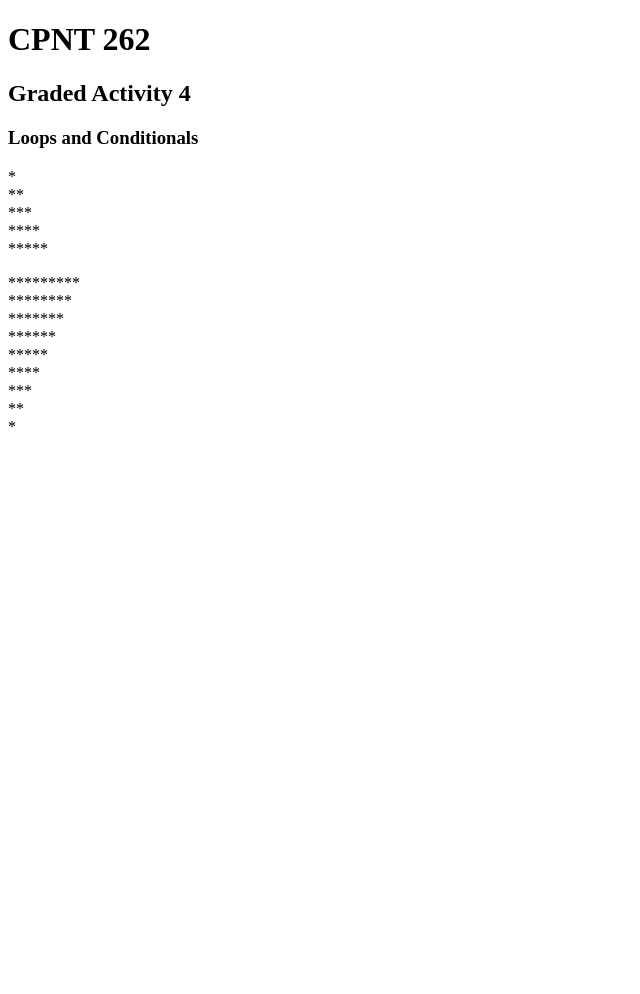
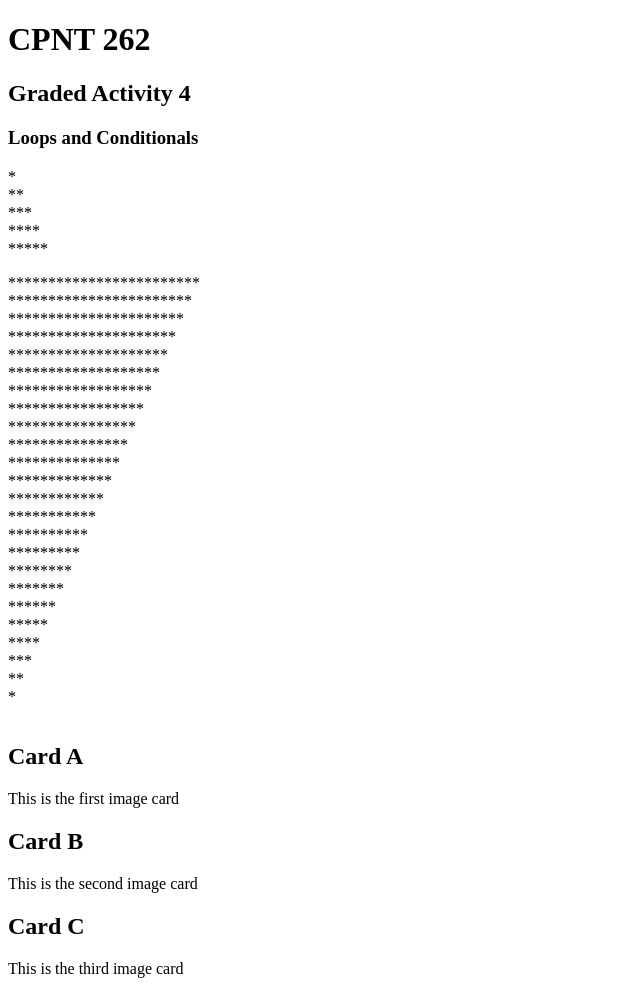
Before and after one commit to AbstractSter/cpnt262-loops-and-conditionals, a plain HTML site: page index.html in a window 1280 px wide. Shown: the whole page, without its empty margins (0-640 px from the left). Before the commit the page ends 800 px from the top, so only its background shows below. Drawn offline with Linux system fonts and the light colour scheme.

Commit message:
rendered image cards to the page

```diff
--- a/client.js
+++ b/client.js
@@ -11,7 +11,7 @@ for (let i = 0; i < 5; i++) {
 document.getElementById("right-triangle").innerHTML = rightTriangle;
 
 // Full Pyramid
-let n = 10;
+let n = 25;
 let fullPyramid = "";
 
 for (let i = 1; i <= n; i++) {
@@ -24,4 +24,35 @@ for (let i = 1; i <= n; i++) {
   fullPyramid += "<br>";
 }
 
-document.getElementById("full-pyramid").innerHTML = fullPyramid
+document.getElementById("full-pyramid").innerHTML = fullPyramid;
+
+// Reverse a String
+const cards = [
+  {title: "Card A", content: "This is the first image card"},
+  {title: "Card B", content: "This is the second image card"},
+  {title: "Card C", content: "This is the third image card"},
+];
+
+const cardContainer = document.getElementById("card-container");
+
+  // Render cards
+  cards.forEach(card => {
+    // Create a card element
+    const cardElement = document.createElement("div");
+    cardElement.classList.add("card");
+
+    // Set card title
+    const cardTitle = document.createElement("h2");
+    cardTitle.textContent = card.title;
+
+    // Set card content
+    const cardContent = document.createElement("p");
+    cardContent.textContent = card.content;
+
+    // Append title and content to the card element
+    cardElement.appendChild(cardTitle);
+    cardElement.appendChild(cardContent);
+
+    // Append the card element to the card container
+    cardContainer.appendChild(cardElement);
+});
--- a/index.html
+++ b/index.html
@@ -12,5 +12,6 @@
       <h3>Loops and Conditionals</h3>
         <p id="right-triangle"></p>
         <p id="full-pyramid"></p>
+        <p id="card-container"></p>
   </main>
 </html>
```
